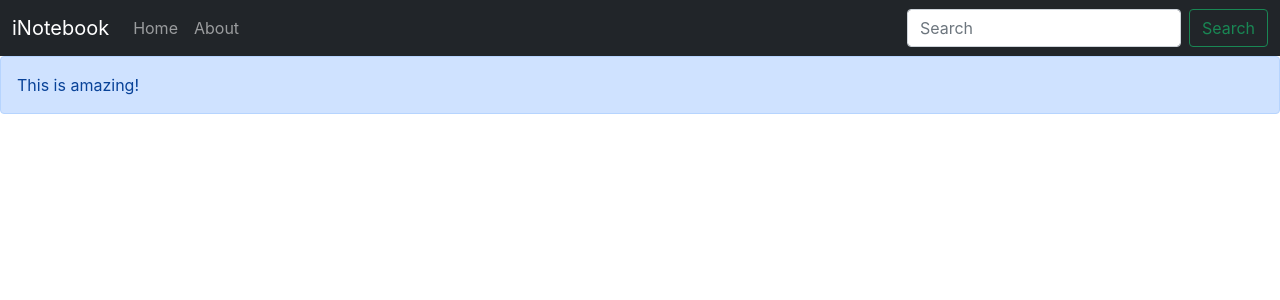
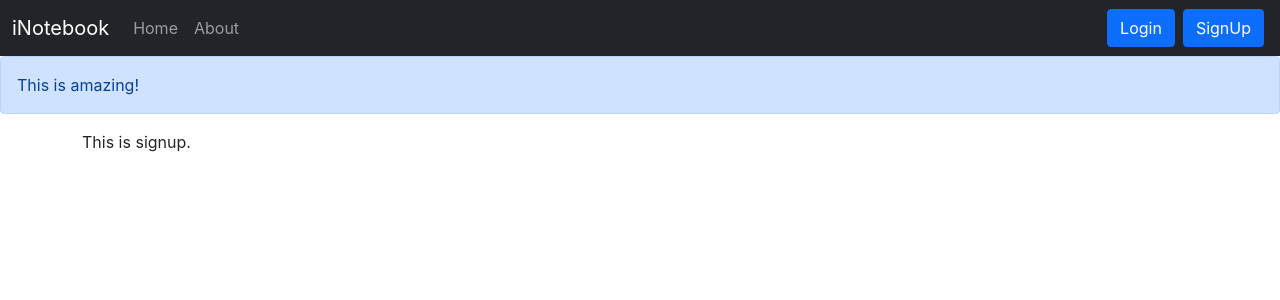
Before and after one commit to mmhasalkar/inotebook-frontend, a React (Create React App) app: page /signup in a window 1280 px wide. Shown: the top 300 px of the page. Built offline with nearby package versions, Linux system fonts and the light colour scheme.

Commit message:
Adding routes to login and signup also created components for same

```diff
--- a/src/App.js
+++ b/src/App.js
@@ -9,6 +9,8 @@ import About from './components/About';
 import Home from './components/Home';
 import NoteState from './context/notes/NoteState';
 import Alert from './components/Alert';
+import Login from './components/Login';
+import SignUp from './components/SignUp';
 
 function App() {
     return (
@@ -25,6 +27,12 @@ function App() {
                             <Route exact path="/about">
                                 <About />
                             </Route>
+                            <Route exact path="/login">
+                                <Login />
+                            </Route>
+                            <Route exact path="/signup">
+                                <SignUp />
+                            </Route>
                         </Switch>
                     </div>
                 </Router>
--- /dev/null
+++ b/src/components/Login.js
@@ -0,0 +1,11 @@
+import React from 'react'
+
+const Login = () => {
+    return (
+        <div>
+            This is login.
+        </div>
+    )
+}
+
+export default Login
--- a/src/components/Navbar.js
+++ b/src/components/Navbar.js
@@ -21,8 +21,8 @@ const Navbar = () => {
                         </li>
                     </ul>
                     <form className="d-flex">
-                        <input className="form-control me-2" type="search" placeholder="Search" aria-label="Search"/>
-                        <button className="btn btn-outline-success" type ="submit">Search</button>
+                        <Link to="/login" className="btn btn-primary mx-1">Login</Link>
+                        <Link to="/signup" className="btn btn-primary mx-1">SignUp</Link>
                     </form>
                 </div>
             </div>
--- /dev/null
+++ b/src/components/SignUp.js
@@ -0,0 +1,11 @@
+import React from 'react'
+
+const SignUp = () => {
+    return (
+        <div>
+            This is signup.
+        </div>
+    )
+}
+
+export default SignUp
```
